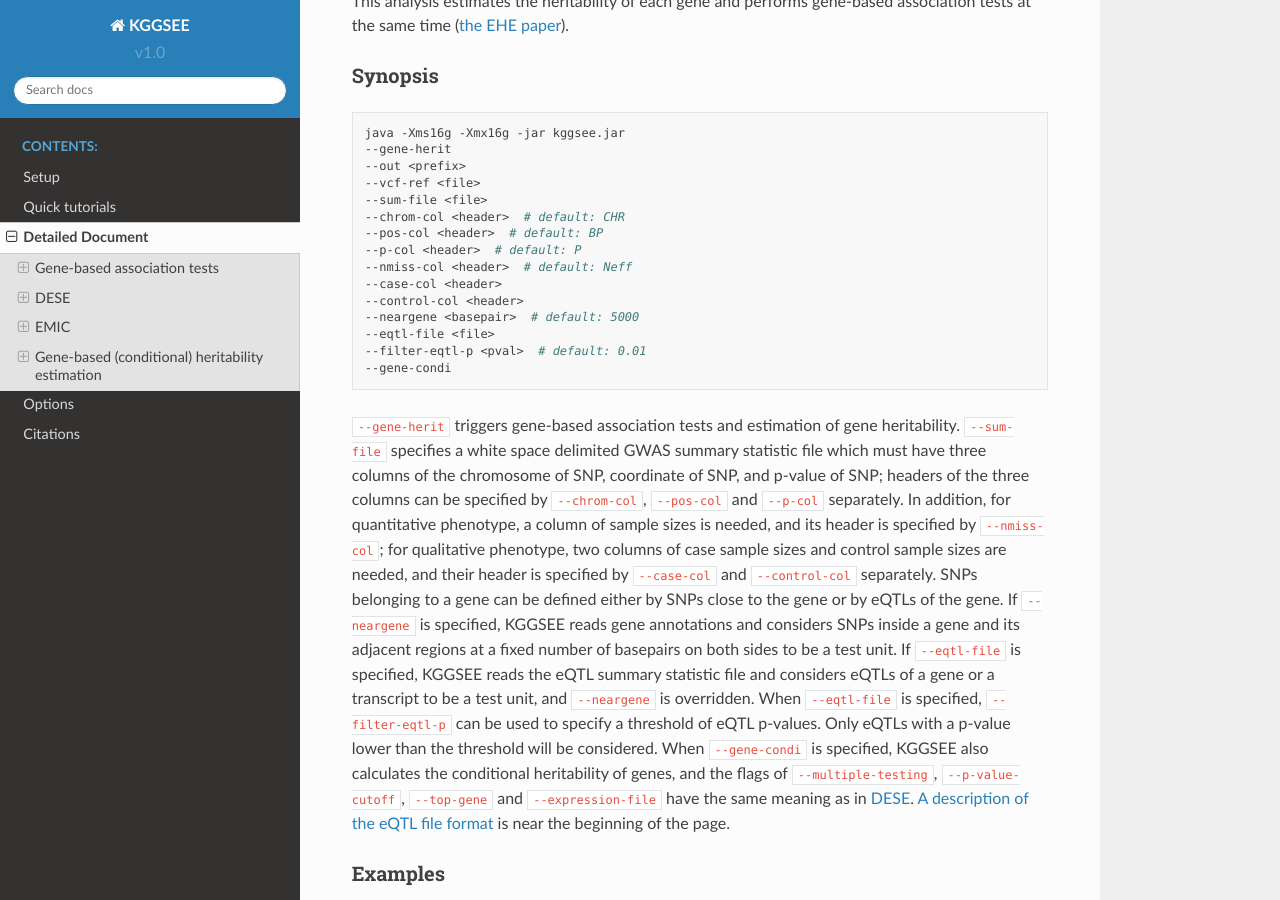
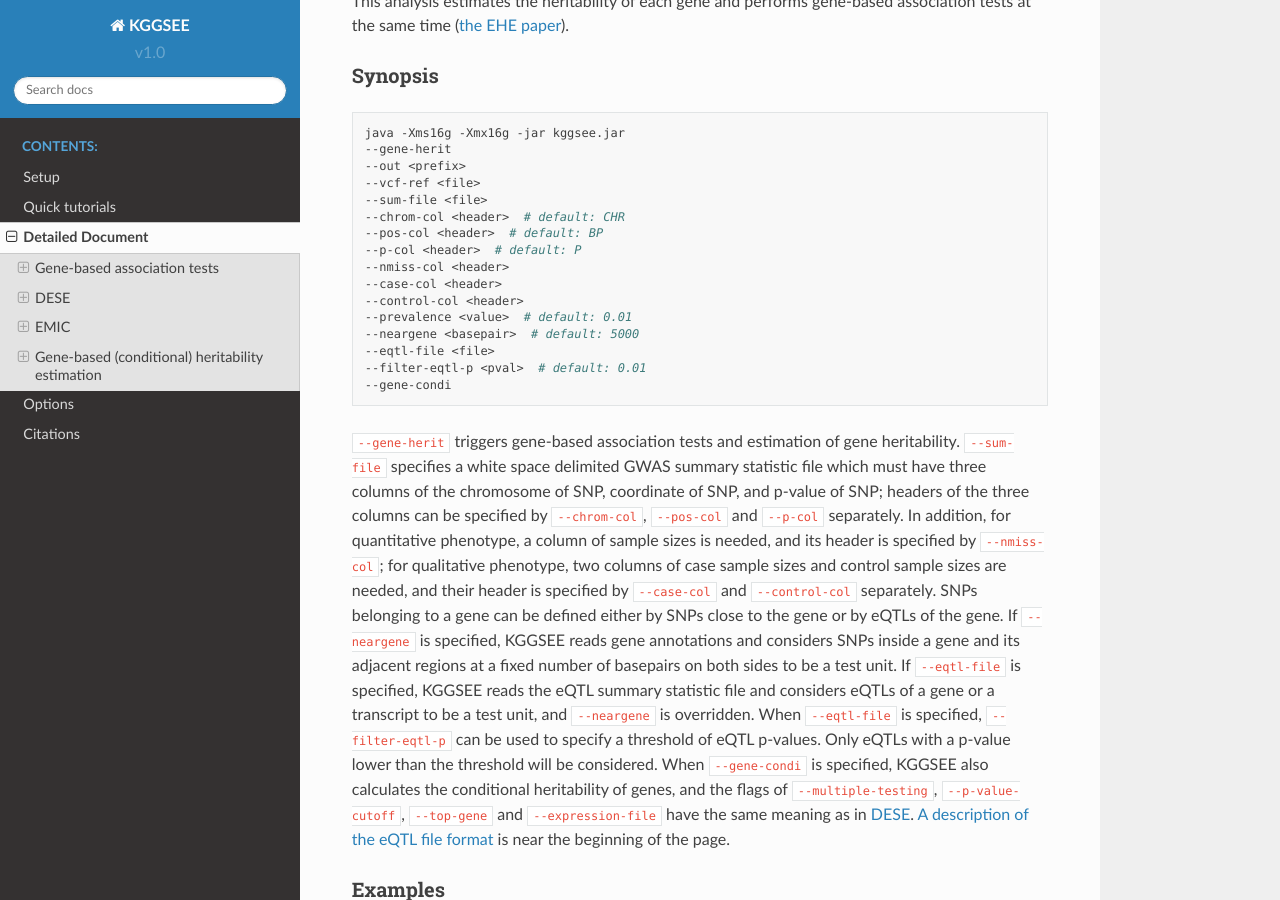
Before and after one commit to pmglab/KGGSEE, a Sphinx documentation site: the page built from doc/source/detailed_document.rst, in a window 1280 px wide and 900 px high, scrolled down 12337 px. Built offline with Sphinx 7.4.7 and the Read the Docs theme 2.0.0, drawn with Linux system fonts in a browser that asks for light colours.

Commit message:
Update detailed_document.rst

```diff
--- a/doc/source/detailed_document.rst
+++ b/doc/source/detailed_document.rst
@@ -553,9 +553,10 @@ Synopsis
     --chrom-col <header>  # default: CHR
     --pos-col <header>  # default: BP
     --p-col <header>  # default: P
-    --nmiss-col <header>  # default: Neff
+    --nmiss-col <header>
     --case-col <header>
     --control-col <header>
+    --prevalence <value>  # default: 0.01
     --neargene <basepair>  # default: 5000
     --eqtl-file <file>
     --filter-eqtl-p <pval>  # default: 0.01
```
